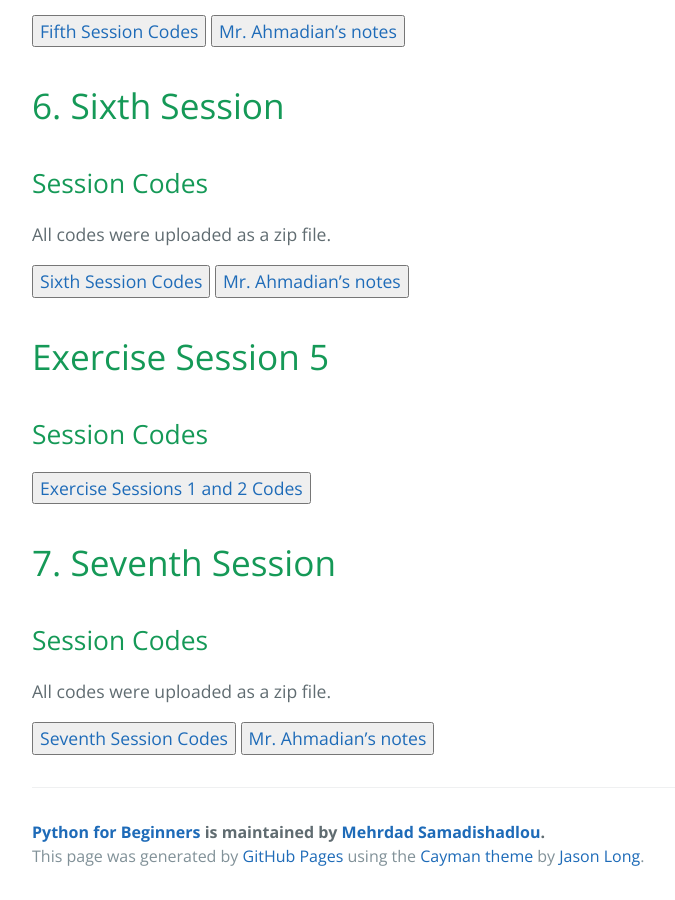
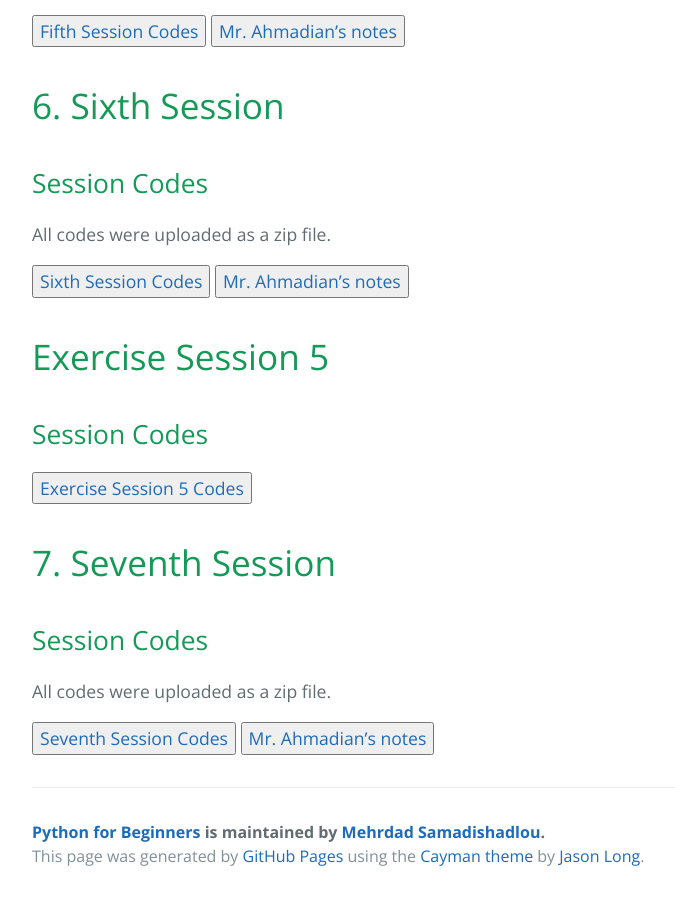
Before and after one commit to MehrdadSamadishadlou/Python_for_Beginners, a Jekyll site: the page built from materials.md, in a window 1280 px wide and 900 px high, scrolled down 3388 px. Shown: the whole window, without its empty margins (192-867 px from the left). Built offline with Jekyll 4.4.1, drawn with Linux system fonts in a browser that asks for light colours.

Commit message:
Update materials.md

```diff
--- a/materials.md
+++ b/materials.md
@@ -133,7 +133,7 @@ All codes were uploaded as a zip file.
 
 ## Session Codes
 
-<a href="https://drive.google.com/file/d/1wo4O7x9WkAA3dKuOqTtFjcZIOH-Skqnb/view?usp=sharing" target="_blank"><button>Exercise Sessions 1 and 2 Codes</button></a>
+<a href="https://drive.google.com/file/d/1wo4O7x9WkAA3dKuOqTtFjcZIOH-Skqnb/view?usp=sharing" target="_blank"><button>Exercise Session 5 Codes</button></a>
 
 
 # 7. Seventh Session
```
